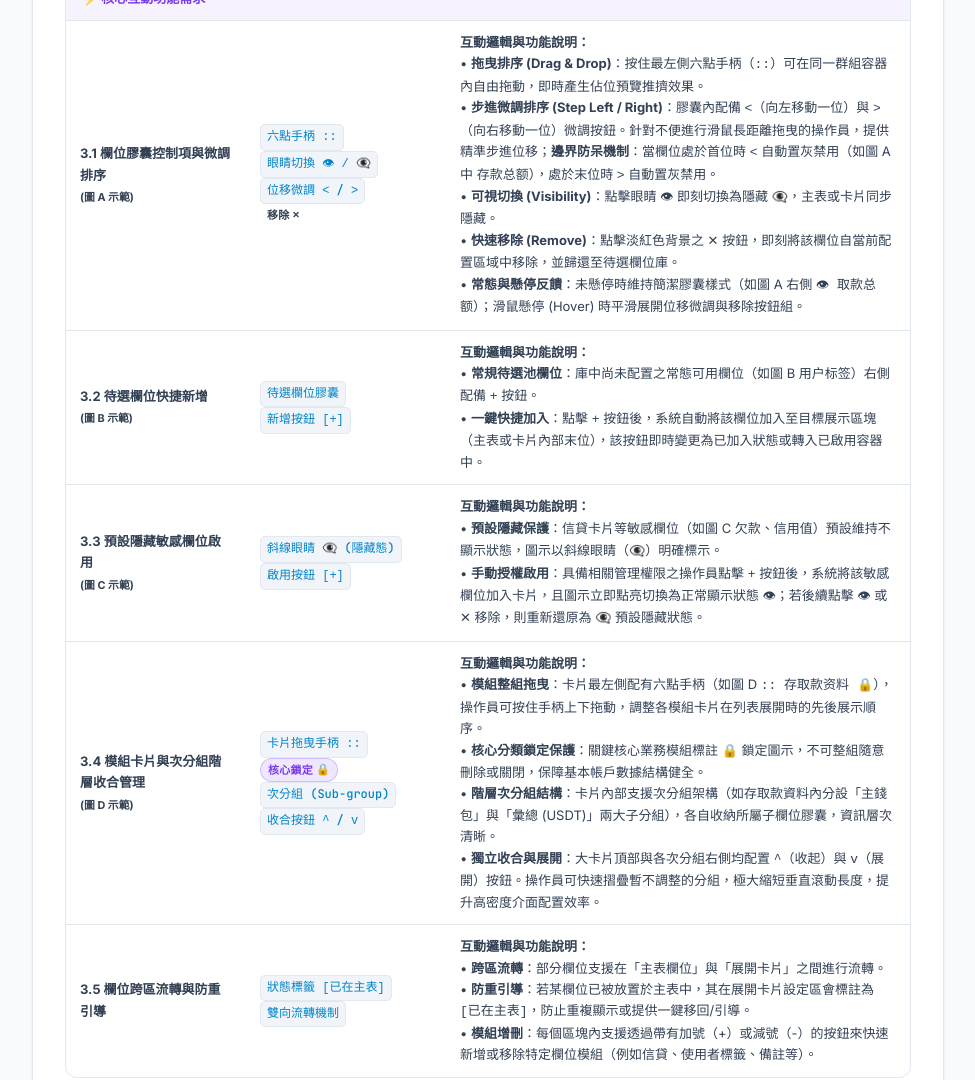
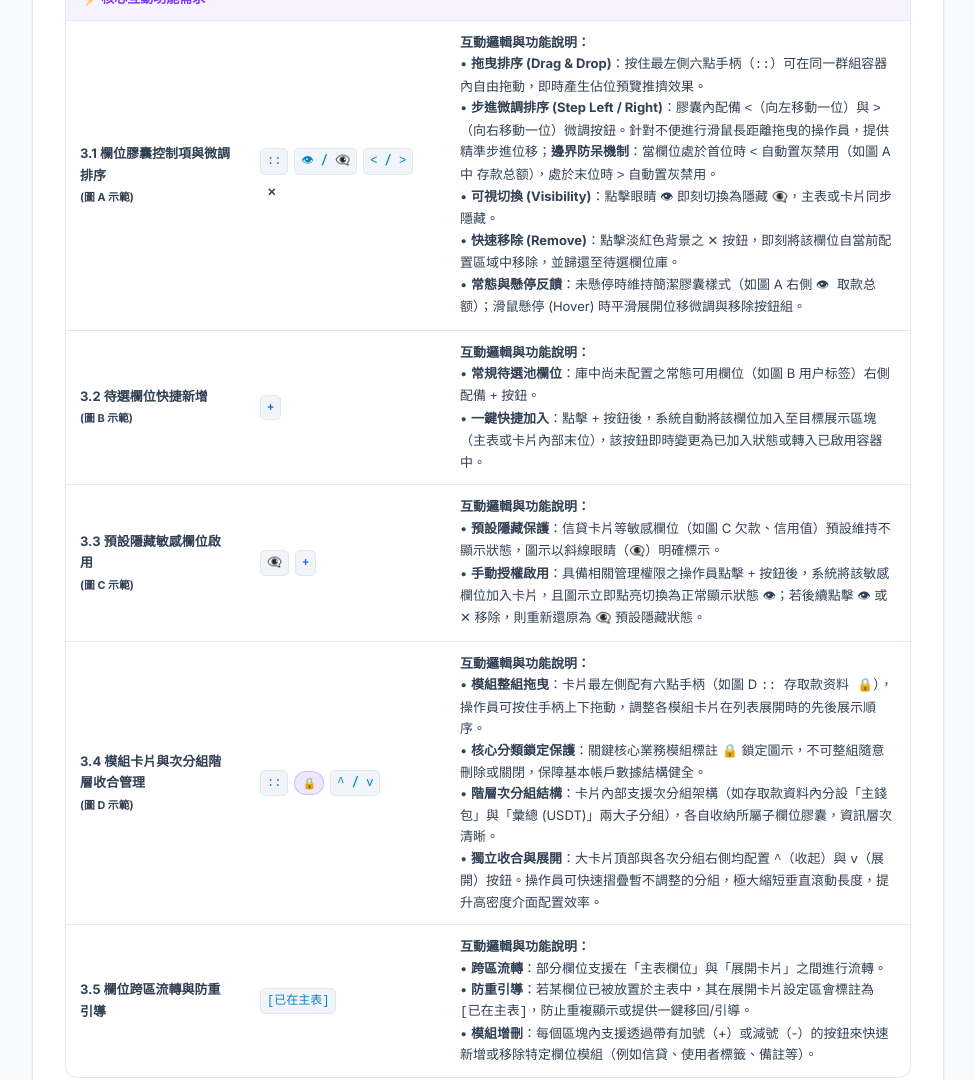
Before and after one commit to meganUX-creator/prd_usermanagement_lottery, a plain HTML site: page section-5.html in a window 1280 px wide. Shown: the part 3380-4460 px from the top of the page, without its empty margins (304-1279 px from the left). Drawn offline with Linux system fonts and the light colour scheme.

Commit message:
docs: 簡化 5.2 核心互動功能需求表格第二欄，純粹顯示按鈕樣式與圖示符號，移除中文文字標籤

```diff
--- a/section-5.html
+++ b/section-5.html
@@ -507,10 +507,12 @@
               <tr>
                 <td><strong>3.1 欄位膠囊控制項與微調排序<br><small>(圖 A 示範)</small></strong></td>
                 <td>
-                  <span class="code-pill">六點手柄 <code>::</code></span><br>
-                  <span class="code-pill">眼睛切換 <code>👁 / 👁‍🗨</code></span><br>
-                  <span class="code-pill">位移微調 <code>&lt;</code> / <code>&gt;</code></span><br>
-                  <span class="badge-tag badge-rose" style="font-size: 11px;">移除 <code>✕</code></span>
+                  <div style="display: flex; flex-wrap: wrap; gap: 6px; align-items: center;">
+                    <span class="code-pill"><code>::</code></span>
+                    <span class="code-pill"><code>👁</code> / <code>👁‍🗨</code></span>
+                    <span class="code-pill"><code>&lt;</code> / <code>&gt;</code></span>
+                    <span class="badge-tag badge-rose" style="font-weight: 700;">✕</span>
+                  </div>
                 </td>
                 <td>
                   <strong>互動邏輯與功能說明：</strong><br>
@@ -524,8 +526,9 @@
               <tr>
                 <td><strong>3.2 待選欄位快捷新增<br><small>(圖 B 示範)</small></strong></td>
                 <td>
-                  <span class="code-pill">待選欄位膠囊</span><br>
-                  <span class="code-pill">新增按鈕 <code>[+]</code></span>
+                  <div style="display: flex; flex-wrap: wrap; gap: 6px; align-items: center;">
+                    <span class="code-pill" style="font-weight: 700; color: var(--primary);">+</span>
+                  </div>
                 </td>
                 <td>
                   <strong>互動邏輯與功能說明：</strong><br>
@@ -536,8 +539,10 @@
               <tr>
                 <td><strong>3.3 預設隱藏敏感欄位啟用<br><small>(圖 C 示範)</small></strong></td>
                 <td>
-                  <span class="code-pill">斜線眼睛 <code>👁‍🗨</code> (隱藏態)</span><br>
-                  <span class="code-pill">啟用按鈕 <code>[+]</code></span>
+                  <div style="display: flex; flex-wrap: wrap; gap: 6px; align-items: center;">
+                    <span class="code-pill"><code>👁‍🗨</code></span>
+                    <span class="code-pill" style="font-weight: 700; color: var(--primary);">+</span>
+                  </div>
                 </td>
                 <td>
                   <strong>互動邏輯與功能說明：</strong><br>
@@ -548,10 +553,11 @@
               <tr>
                 <td><strong>3.4 模組卡片與次分組階層收合管理<br><small>(圖 D 示範)</small></strong></td>
                 <td>
-                  <span class="code-pill">卡片拖曳手柄 <code>::</code></span><br>
-                  <span class="badge-tag badge-purple">核心鎖定 <code>🔒</code></span><br>
-                  <span class="code-pill">次分組 (Sub-group)</span><br>
-                  <span class="code-pill">收合按鈕 <code>^</code> / <code>v</code></span>
+                  <div style="display: flex; flex-wrap: wrap; gap: 6px; align-items: center;">
+                    <span class="code-pill"><code>::</code></span>
+                    <span class="badge-tag badge-purple">🔒</span>
+                    <span class="code-pill"><code>^</code> / <code>v</code></span>
+                  </div>
                 </td>
                 <td>
                   <strong>互動邏輯與功能說明：</strong><br>
@@ -564,8 +570,9 @@
               <tr>
                 <td><strong>3.5 欄位跨區流轉與防重引導</strong></td>
                 <td>
-                  <span class="code-pill">狀態標籤 <code>[已在主表]</code></span><br>
-                  <span class="code-pill">雙向流轉機制</span>
+                  <div style="display: flex; flex-wrap: wrap; gap: 6px; align-items: center;">
+                    <span class="code-pill"><code>[已在主表]</code></span>
+                  </div>
                 </td>
                 <td>
                   <strong>互動邏輯與功能說明：</strong><br>
```
